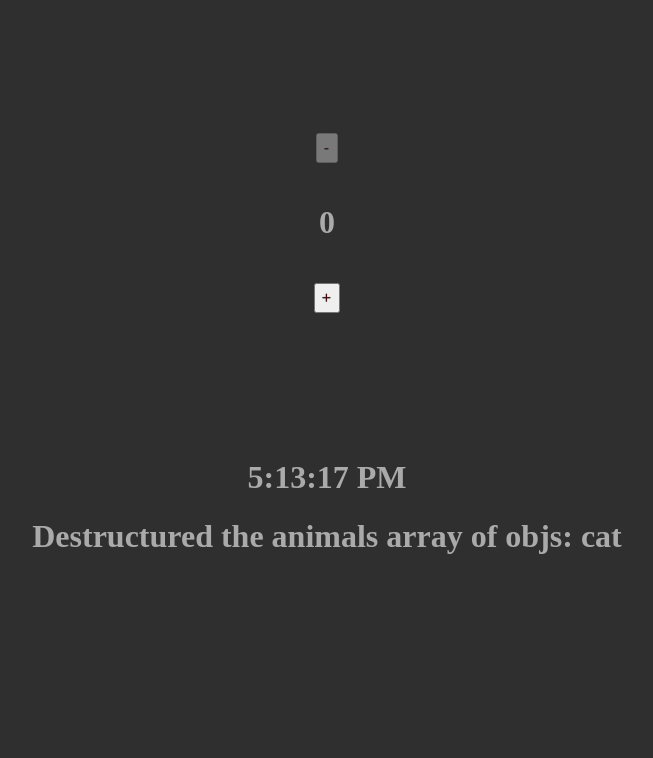
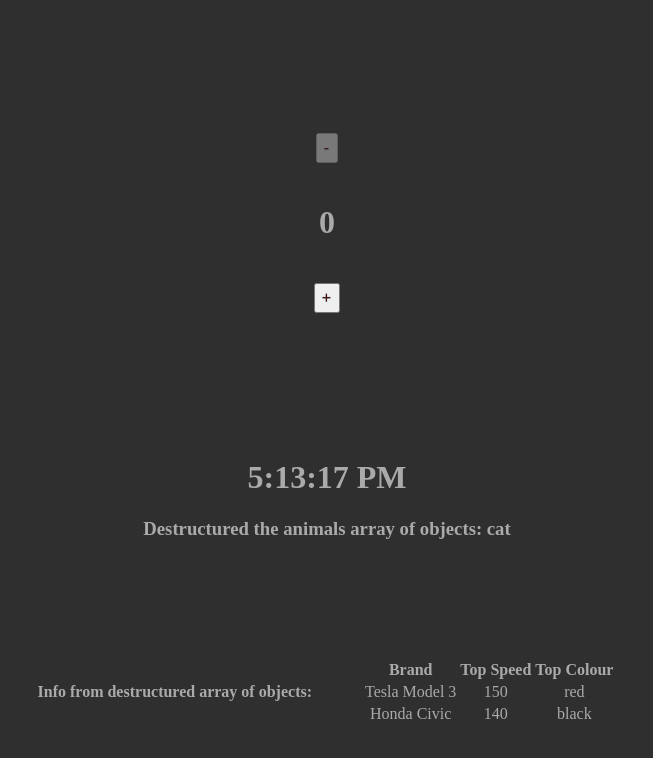
Before and after one commit to mikececco/react-state-ex, a React (Create React App) app: page / in a window 1280 px wide. Shown: the top 758 px of the page, without its empty margins (313-966 px from the left). Built offline with nearby package versions, Linux system fonts and the light colour scheme.

Commit message:
Added destructuring

```diff
--- /dev/null
+++ b/src/components/Table/Table.css
@@ -0,0 +1,16 @@
+.center {
+  text-align: center;
+  margin: 10 auto;
+}
+
+.table-container {
+  margin: auto;
+  width: fit-content;
+  display: flex;
+  justify-content: center;
+  align-items: center
+}
+
+.space-right {
+  margin-right: 50px;
+}
--- a/src/components/Table/Table.js
+++ b/src/components/Table/Table.js
@@ -1,15 +1,51 @@
 import React from 'react';
-import animals from './data'
+import animals from './data';
+import cars from './practice';
+import './Table.css'; // Import the CSS file for styling
 
-function Table(){
+function Table() {
   const [cat, dog] = animals;
-  const {name, sound} = cat; //has to be the same as the keys from Objects
+  const { name: catName } = cat;
+
+  const [honda, tesla] = cars;
+  const {
+    coloursByPopularity: [hondaTopColour],
+    speedStats: { topSpeed: hondaTopSpeed },
+  } = honda;
+  const {
+    coloursByPopularity: [teslaTopColour],
+    speedStats: { topSpeed: teslaTopSpeed },
+  } = tesla;
 
   return (
     <div>
-      <h1>Destructured the animals array of objs: {name}</h1>
+      <h3>Destructured the animals array of objects: {catName}</h3>
+      <div className="table-container">
+        <h4 className="center space-right">Info from destructured array of objects:</h4>
+        <table className="center">
+          <thead>
+            <tr>
+              <th>Brand</th>
+              <th>Top Speed</th>
+              <th>Top Colour</th>
+            </tr>
+          </thead>
+          <tbody>
+            <tr>
+              <td>{tesla.model}</td>
+              <td>{teslaTopSpeed}</td>
+              <td>{teslaTopColour}</td>
+            </tr>
+            <tr>
+              <td>{honda.model}</td>
+              <td>{hondaTopSpeed}</td>
+              <td>{hondaTopColour}</td>
+            </tr>
+          </tbody>
+        </table>
+      </div>
     </div>
-  )
+  );
 }
 
 export default Table;
--- a/src/components/Table/practice.js
+++ b/src/components/Table/practice.js
@@ -18,3 +18,5 @@ const cars = [
     }
   }
 ];
+
+export default cars;
```
